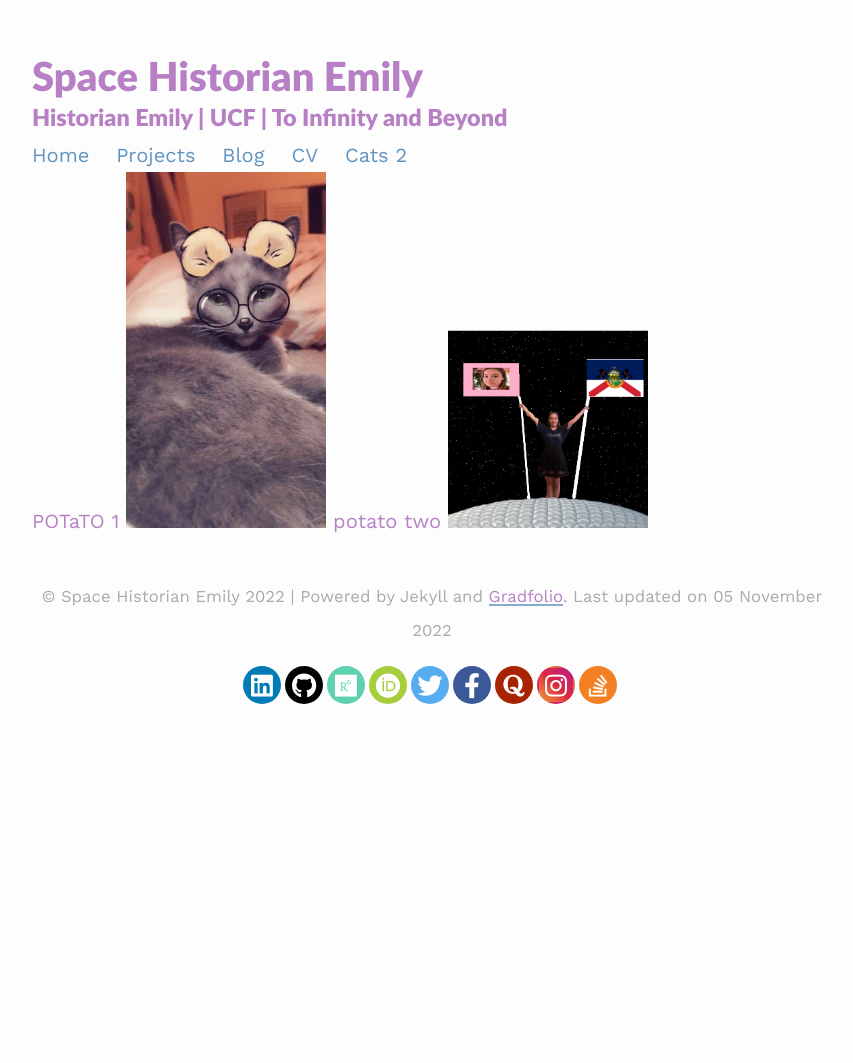
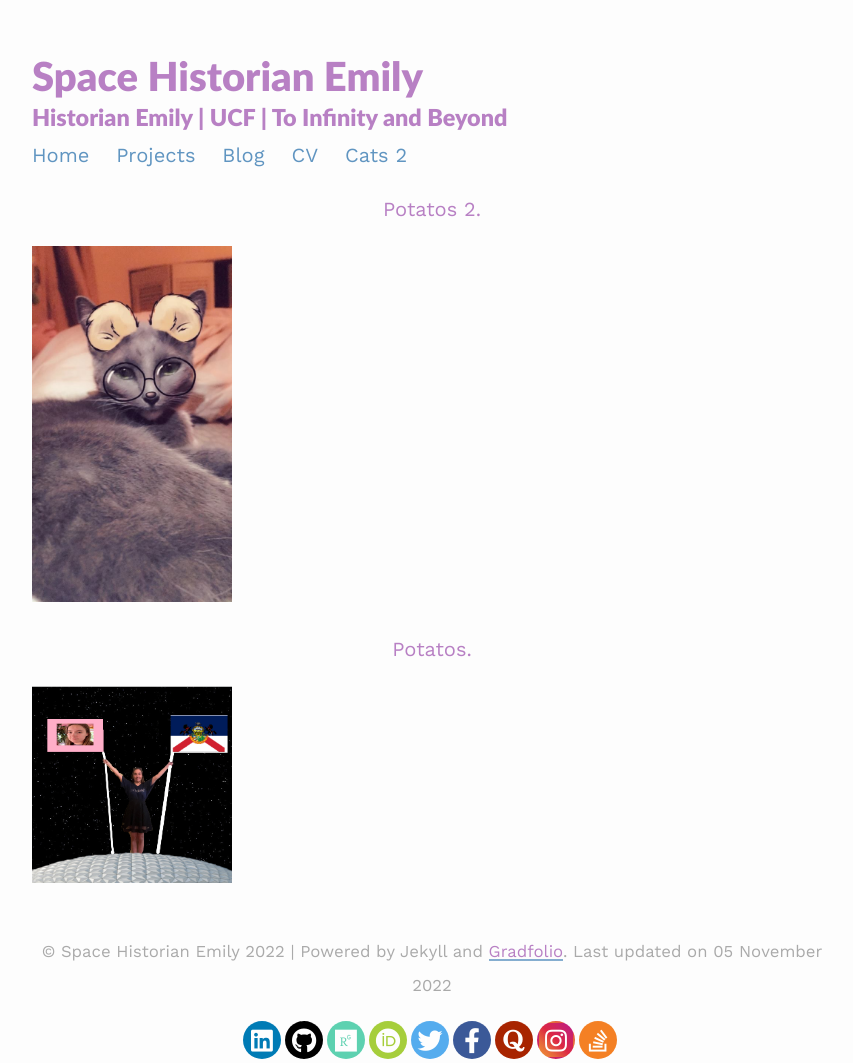
Before and after one commit to emilystrickland2/Historian, a Jekyll site: the page built from Project fix image/Cats 2.0.html, in a window 1280 px wide. Shown: the whole page, without its empty margins (208-1061 px from the left). Built offline with Jekyll 4.4.1, drawn with Linux system fonts in a browser that asks for light colours; nearby versions of some CDN libraries; before the commit the page ends 980 px from its top, so only the background shows below that.

Commit message:
Update Cats 2.0.html

```diff
--- a/Project fix image/Cats 2.0.html
+++ b/Project fix image/Cats 2.0.html
@@ -4,12 +4,12 @@ permalink: cats 2.0/
 title: Cats 2.0
 ---
 
-POTaTO 1
+<p align="center">Potatos 2.</p>
 
 
 <img src="/Historian/assets/images/starlight.jpg" aglin= "left" width="200px">
 
 
-potato two
+<p align="center">Potatos.</p>
 
 <img src="/Historian/assets/images/Selfie.png" aglin= "left" width="200px">
```
